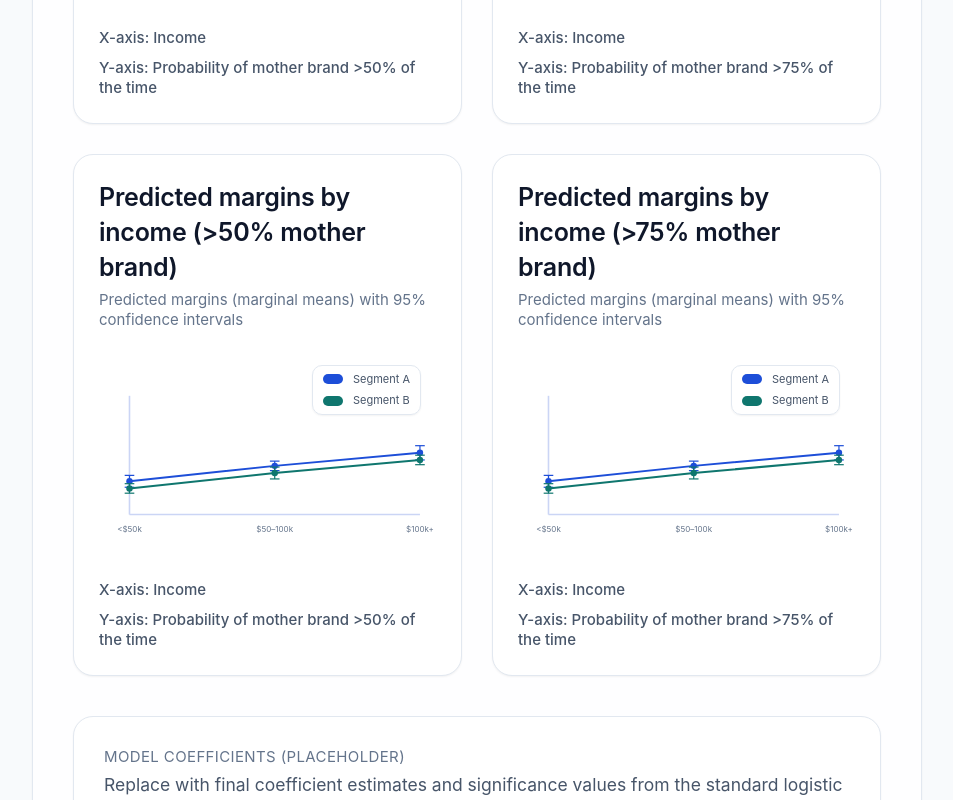
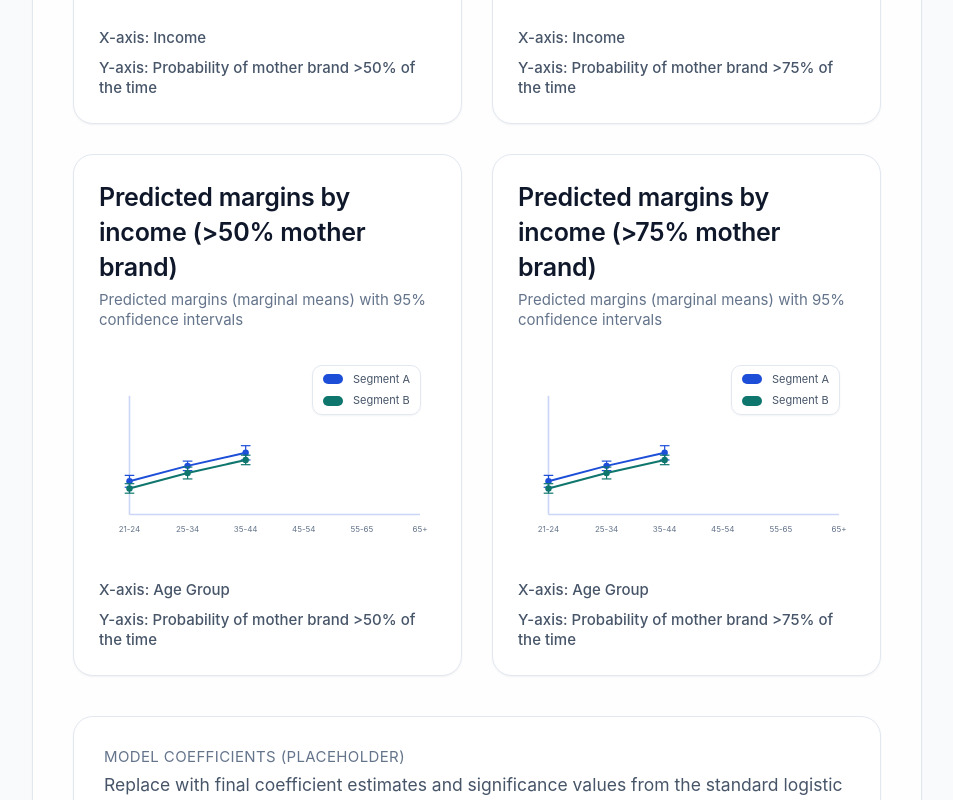
Before and after one commit to jose-laveaga/Heineken-study, a React (Vite) app: page / in a window 1280 px wide. Shown: the part 10340-11140 px from the top of the page, without its empty margins (28-981 px from the left). Built offline with nearby package versions, Linux system fonts and the light colour scheme.

Commit message:
minor fix to lrg

```diff
--- a/src/components/explorers/StandardLogisticRegressionSection.tsx
+++ b/src/components/explorers/StandardLogisticRegressionSection.tsx
@@ -13,42 +13,42 @@ const chartConfigs = [
     title: 'Predicted margins by activity level (>50% mother brand)',
     xAxisLabel: 'Activity level',
     yAxisLabel: 'Probability of mother brand >50% of the time',
-    xLabels: ['Low', 'Medium', 'High']
+    xLabels: ['minimal', 'basic', 'active', 'moderately active', 'highly active']
   },
   {
     id: 'activity-75',
     title: 'Predicted margins by activity level (>75% mother brand)',
     xAxisLabel: 'Activity level',
     yAxisLabel: 'Probability of mother brand >75% of the time',
-    xLabels: ['Low', 'Medium', 'High']
+    xLabels: ['minimal', 'basic', 'active', 'moderately active', 'highly active']
   },
   {
     id: 'income-50-a',
     title: 'Predicted margins by income (>50% mother brand)',
     xAxisLabel: 'Income',
     yAxisLabel: 'Probability of mother brand >50% of the time',
-    xLabels: ['<$50k', '$50–100k', '$100k+']
+    xLabels: ['<$25k', '$50–74k','$75–99k', '$100–149k', '$150k+']
   },
   {
     id: 'income-75-a',
     title: 'Predicted margins by income (>75% mother brand)',
     xAxisLabel: 'Income',
     yAxisLabel: 'Probability of mother brand >75% of the time',
-    xLabels: ['<$50k', '$50–100k', '$100k+']
+    xLabels: ['<$25k', '$50–74k','$75–99k', '$100–149k', '$150k+']
   },
   {
-    id: 'income-50-b',
+    id: 'agegroup-50-b',
     title: 'Predicted margins by income (>50% mother brand)',
-    xAxisLabel: 'Income',
+    xAxisLabel: 'Age Group',
     yAxisLabel: 'Probability of mother brand >50% of the time',
-    xLabels: ['<$50k', '$50–100k', '$100k+']
+    xLabels: ['21-24', '25-34', '35-44', '45-54', '55-65', '65+']
   },
   {
-    id: 'income-75-b',
+    id: 'agegroup-75-b',
     title: 'Predicted margins by income (>75% mother brand)',
-    xAxisLabel: 'Income',
+    xAxisLabel: 'Age Group',
     yAxisLabel: 'Probability of mother brand >75% of the time',
-    xLabels: ['<$50k', '$50–100k', '$100k+']
+    xLabels: ['21-24', '25-34', '35-44', '45-54', '55-65', '65+']
   }
 ];
 
```
